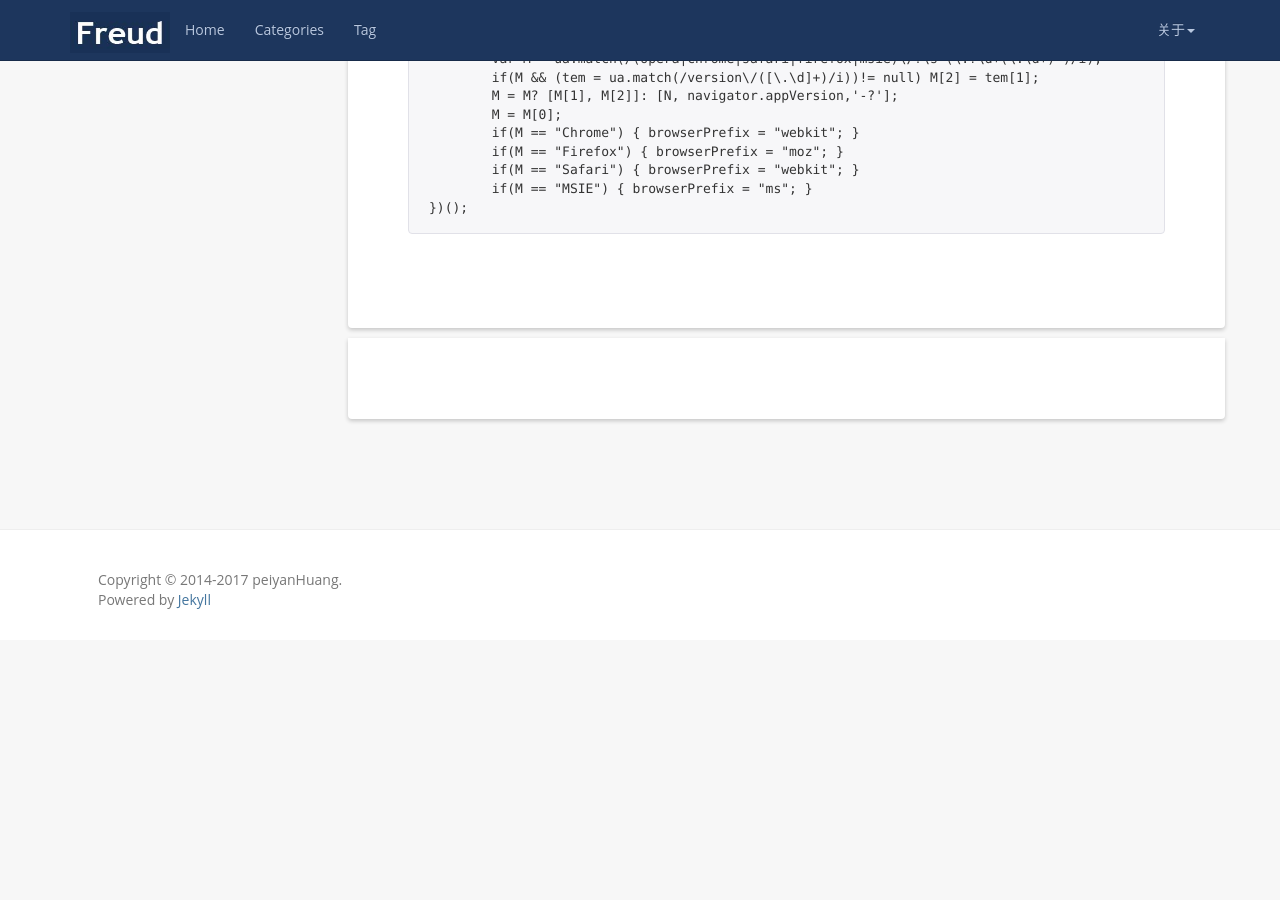
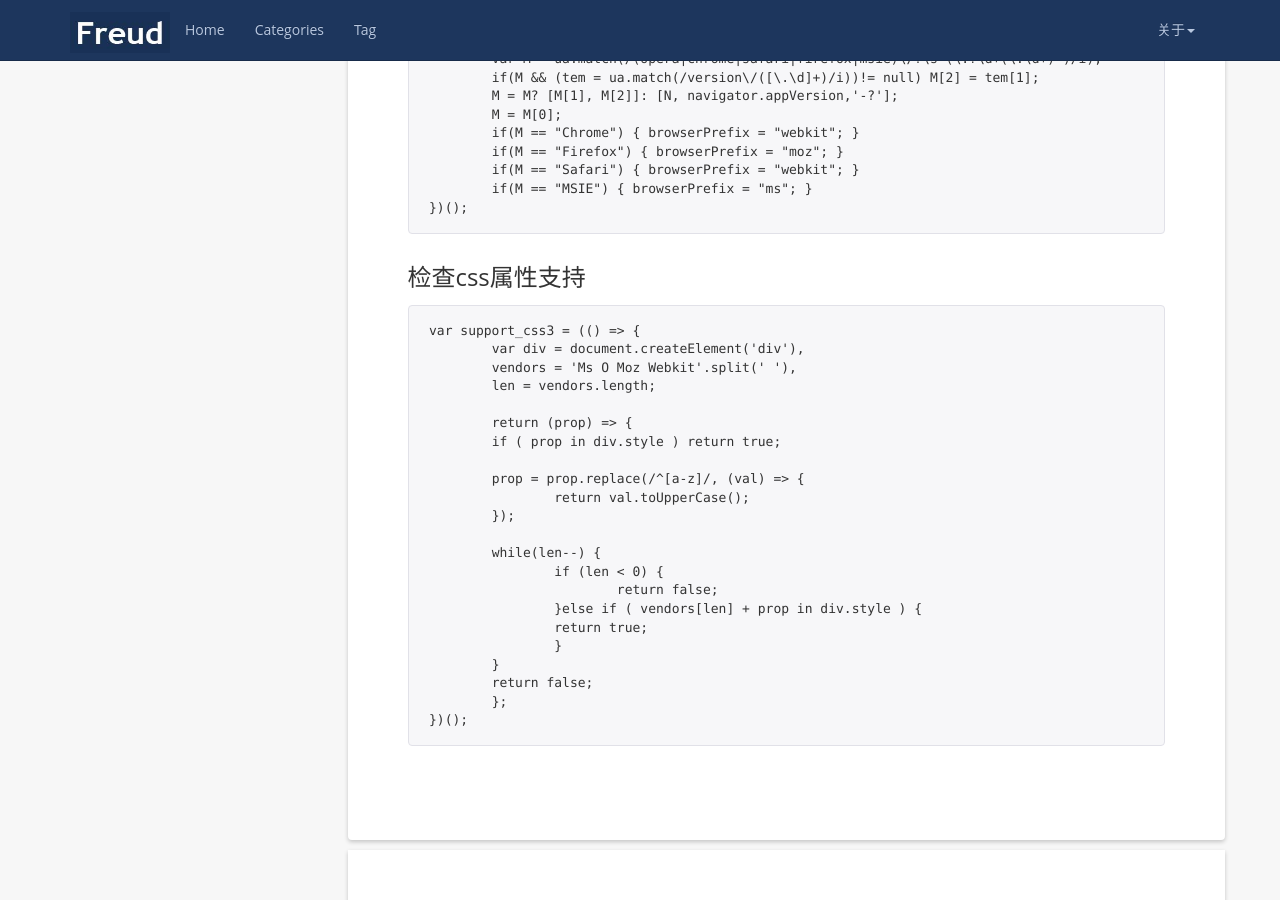
Before and after one commit to peiyanhuang/MyBlog, a Jekyll site: the page built from _posts/2017-05-17-监听animation事件.md, in a window 1280 px wide and 900 px high, scrolled down 4671 px. Built offline with Jekyll 4.4.1, drawn with Linux system fonts in a browser that asks for light colours; nearby versions of some CDN libraries; before the commit the page ends 5311 px from its top, so only the background shows below that.

Commit message:
isSupportCss

````diff
--- a/_posts/2017-05-17-监听animation事件.md
+++ b/_posts/2017-05-17-监听animation事件.md
@@ -243,3 +243,30 @@ navigator.sayswho= (function(){
 	if(M == "MSIE") { browserPrefix = "ms"; }
 })();
 ```
+
+### 检查css属性支持
+
+```
+var support_css3 = (() => {
+   	var div = document.createElement('div'),
+      	vendors = 'Ms O Moz Webkit'.split(' '),
+      	len = vendors.length;
+
+   	return (prop) => {
+      	if ( prop in div.style ) return true;
+
+      	prop = prop.replace(/^[a-z]/, (val) => {
+         	return val.toUpperCase();
+      	});
+
+      	while(len--) {
+      		if (len < 0) {
+      			return false;
+      		}else if ( vendors[len] + prop in div.style ) {
+            	return true;
+         	}
+      	}
+      	return false;
+   	};
+})();
+```
````
